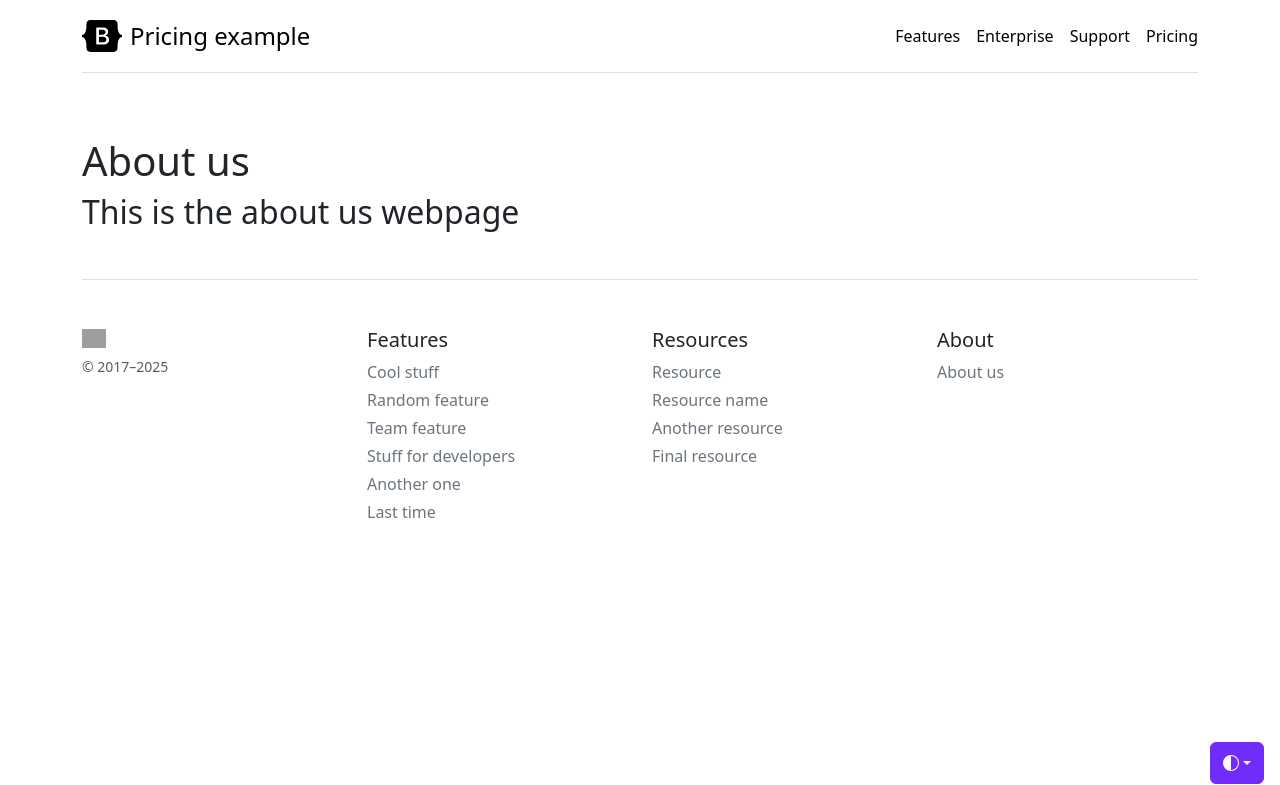
After one commit to BananaBoyIsMe/python-sp-topic, a Django app: page /about/ in a window 1280 px wide. The commit adds this page. Shown: the top 785 px of the page. Run offline with Django 4.2, Linux system fonts and the light colour scheme; some libraries are stand-ins or nearby versions; grey boxes are pictures that could not be loaded.

Commit message:
new about us page

```diff
--- /dev/null
+++ b/DolphinWebsite/myapp/template/myapp/aboutus.html
@@ -0,0 +1,12 @@
+{% extends 'myapp/base.html' %}
+
+{% block myheader %}
+
+{% endblock myheader %}
+
+{% block content %}
+
+    <h1>About us</h1>
+    <h2>This is the about us webpage</h2>
+
+{% endblock content %}
--- a/DolphinWebsite/myapp/template/myapp/base.html
+++ b/DolphinWebsite/myapp/template/myapp/base.html
@@ -227,10 +227,7 @@
                 <div class="col-6 col-md">
                     <h5>About</h5>
                     <ul class="list-unstyled text-small">
-                        <li class="mb-1"><a class="link-secondary text-decoration-none" href="#">Team</a></li>
-                        <li class="mb-1"><a class="link-secondary text-decoration-none" href="#">Locations</a></li>
-                        <li class="mb-1"><a class="link-secondary text-decoration-none" href="#">Privacy</a></li>
-                        <li class="mb-1"><a class="link-secondary text-decoration-none" href="#">Terms</a></li>
+                        <li class="mb-1"><a class="link-secondary text-decoration-none" href="{% url 'about-page' %}">About us</a></li>
                     </ul>
                 </div>
             </div>
--- a/DolphinWebsite/myapp/urls.py
+++ b/DolphinWebsite/myapp/urls.py
@@ -3,6 +3,7 @@ from django.urls import path
 from .views import *
 
 urlpatterns = [
-    path('', home),
+    path('', home, name="home-page"),
     path('home2', home2),
+    path('about/', aboutUs, name="about-page"),
 ]
--- a/DolphinWebsite/myapp/views.py
+++ b/DolphinWebsite/myapp/views.py
@@ -8,3 +8,6 @@ def home(request):
 
 def home2(request):
     return HttpResponse('<h1><a href="http://127.0.0.1:8000/">Hello world2</a></h1>')
+
+def aboutUs(request):
+    return render(request, 'myapp/aboutus.html')
```
Also changed, not shown: DolphinWebsite/myapp/models.py (+7 -0 lines).
